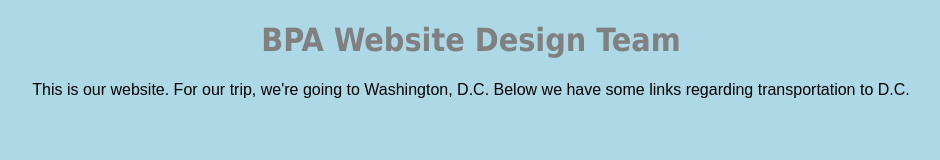
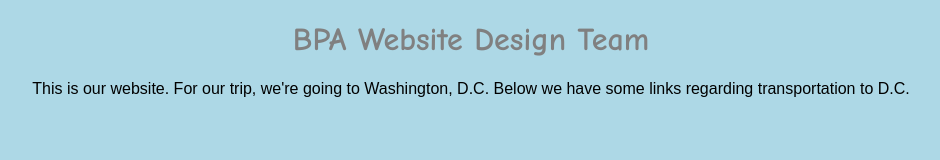
Before and after one commit to RaheimHW/BPA-Website.github.io, a plain HTML site: page index.html in a window 1280 px wide. Shown: the whole page, without its empty margins (169-1109 px from the left). Drawn offline with Linux system fonts and the light colour scheme.

Commit message:
Update style.css

```diff
--- a/style.css
+++ b/style.css
@@ -7,8 +7,8 @@ div {
 
 h1 {
     text-align: center;
-	/*font-family: "Comic Sans MS", cursive, sans-serif;*/
-    font-family: Tahoma, Geneva, sans-serif;
+	font-family: "Comic Sans MS", cursive, sans-serif;
+    /*font-family: Tahoma, Geneva, sans-serif;*/
     color: Grey;
 }
 
```
